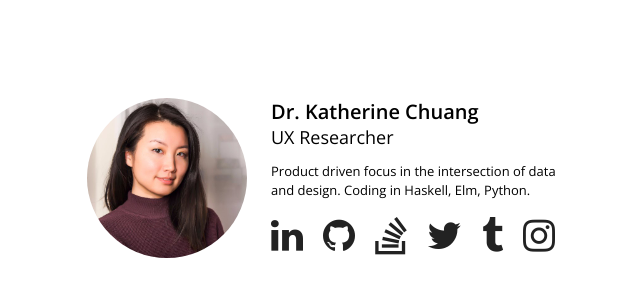
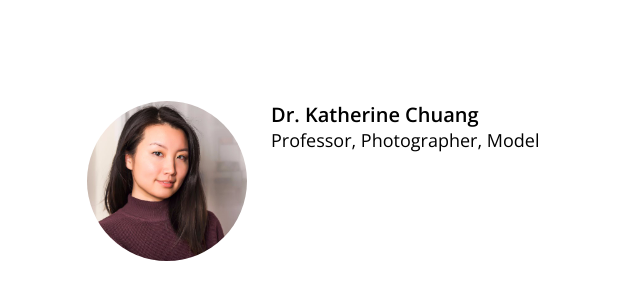
Before and after one commit to katychuang/katychuang.github.io, a plain HTML site: page index.html in a window 1280 px wide. Shown: the part 224-524 px from the top of the page, without its empty margins (323-963 px from the left). Drawn offline with nearby package versions, Linux system fonts and the light colour scheme.

Commit message:
Update index.html

```diff
--- a/index.html
+++ b/index.html
@@ -40,8 +40,8 @@
         <div class="left"><a href="http://katychuang.me" title="Click to read more about me"><img src="katychuang.jpg" /></a></div>
         <div class="right">
             <h1>Dr. Katherine Chuang</h1>
-            <h2>UX Researcher</h2>
-            <p>Product driven focus in the intersection of data and design. Coding in Haskell, Elm, Python.</p>
+            <h2>Professor, Photographer, Model</h2>
+            <!--p>Product driven focus in the intersection of data and design. Coding in Haskell, Elm, Python.</p11>
             <p></p>
             <p></p>
             <p></p>
```
